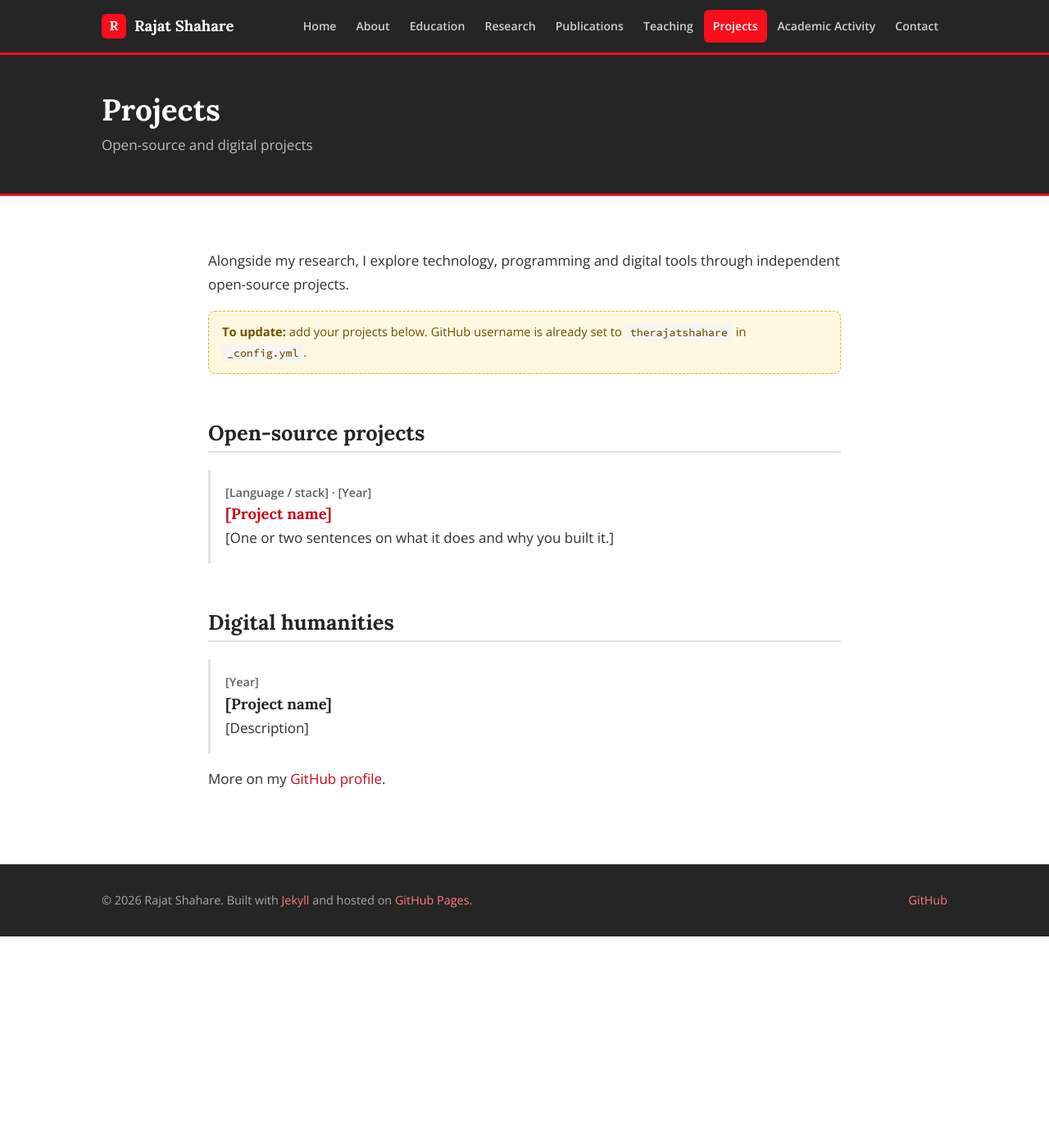
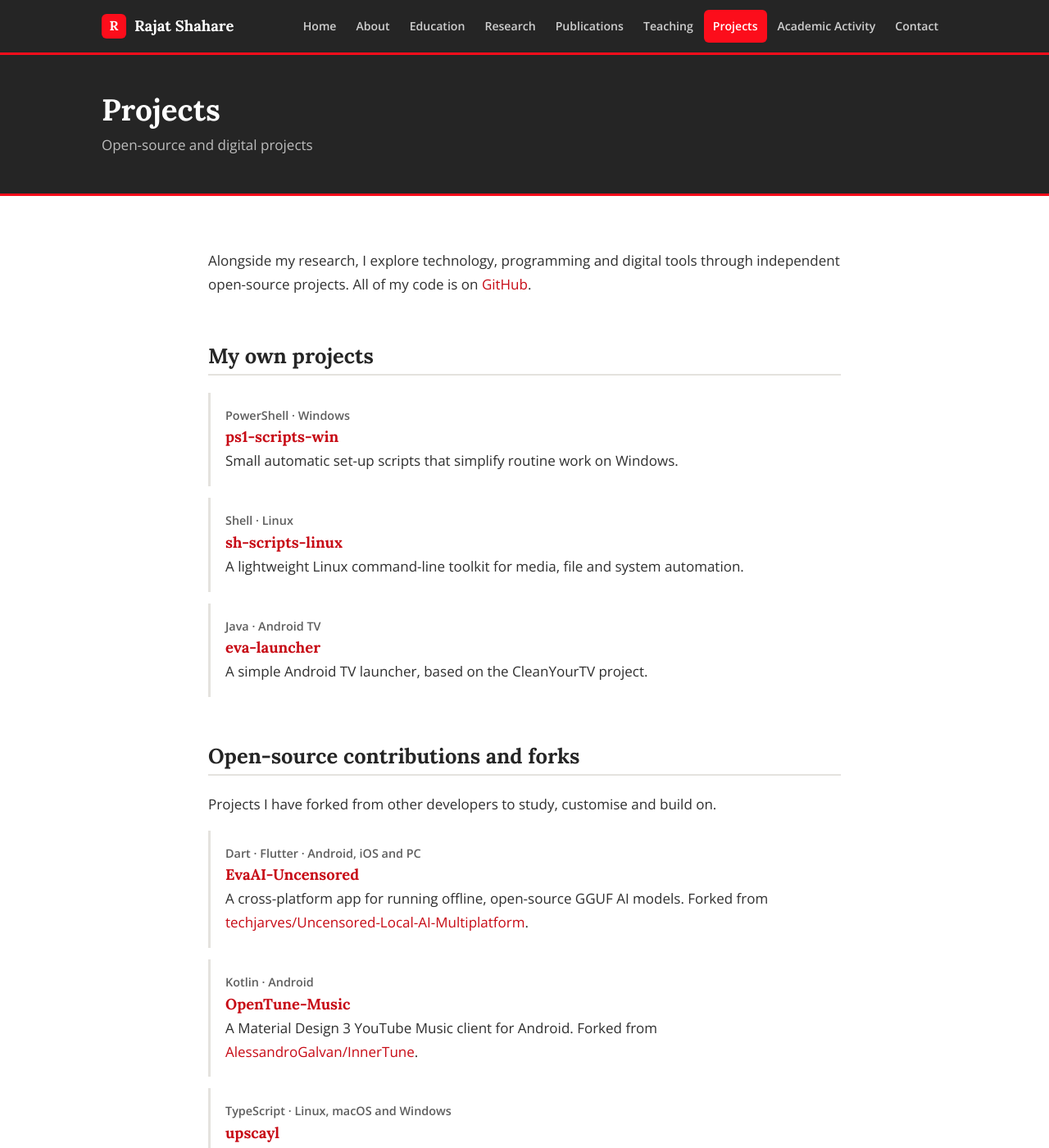
Before and after one commit to therajatshahare/therajatshahare.github.io, a Jekyll site: the page built from projects.md, in a window 1280 px wide and 1400 px high. Shown: the whole window at 82% size. Built offline with Jekyll 4.4.1, drawn with Linux system fonts in a browser that asks for light colours; some of the changed text lies outside the part shown.

Commit message:
Update projects.md

```diff
--- a/projects.md
+++ b/projects.md
@@ -4,24 +4,54 @@ title: Projects
 subtitle: Open-source and digital projects
 permalink: /projects/
 ---
-Alongside my research, I explore technology, programming and digital tools through independent open-source projects.
+Alongside my research, I explore technology, programming and digital tools through independent open-source projects. All of my code is on [GitHub](https://github.com/therajatshahare).
 
-<p class="todo"><strong>To update:</strong> add your projects below. GitHub username is already set to <code>therajatshahare</code> in <code>_config.yml</code>.</p>
-
-## Open-source projects
+## My own projects
 
 <div class="entry">
-  <div class="meta">[Language / stack] · [Year]</div>
-  <h3><a href="https://github.com/therajatshahare/[repo-name]">[Project name]</a></h3>
-  [One or two sentences on what it does and why you built it.]
+  <div class="meta">PowerShell · Windows</div>
+  <h3><a href="https://github.com/therajatshahare/ps1-scripts-win">ps1-scripts-win</a></h3>
+  Small automatic set-up scripts that simplify routine work on Windows.
 </div>
 
-## Digital humanities
+<div class="entry">
+  <div class="meta">Shell · Linux</div>
+  <h3><a href="https://github.com/therajatshahare/sh-scripts-linux">sh-scripts-linux</a></h3>
+  A lightweight Linux command-line toolkit for media, file and system automation.
+</div>
 
 <div class="entry">
-  <div class="meta">[Year]</div>
-  <h3>[Project name]</h3>
-  [Description]
+  <div class="meta">Java · Android TV</div>
+  <h3><a href="https://github.com/therajatshahare/eva-launcher">eva-launcher</a></h3>
+  A simple Android TV launcher, based on the CleanYourTV project.
 </div>
 
-More on my [GitHub profile](https://github.com/therajatshahare).
+## Open-source contributions and forks
+
+Projects I have forked from other developers to study, customise and build on.
+
+<div class="entry">
+  <div class="meta">Dart · Flutter · Android, iOS and PC</div>
+  <h3><a href="https://github.com/therajatshahare/EvaAI-Uncensored">EvaAI-Uncensored</a></h3>
+  A cross-platform app for running offline, open-source GGUF AI models. Forked from <a href="https://github.com/techjarves/Uncensored-Local-AI-Multiplatform">techjarves/Uncensored-Local-AI-Multiplatform</a>.
+</div>
+
+<div class="entry">
+  <div class="meta">Kotlin · Android</div>
+  <h3><a href="https://github.com/therajatshahare/OpenTune-Music">OpenTune-Music</a></h3>
+  A Material Design 3 YouTube Music client for Android. Forked from <a href="https://github.com/AlessandroGalvan/InnerTune">AlessandroGalvan/InnerTune</a>.
+</div>
+
+<div class="entry">
+  <div class="meta">TypeScript · Linux, macOS and Windows</div>
+  <h3><a href="https://github.com/therajatshahare/upscayl">upscayl</a></h3>
+  A free, open-source AI image upscaler. Forked from <a href="https://github.com/upscayl/upscayl">upscayl/upscayl</a>.
+</div>
+
+## Community and web
+
+<div class="entry">
+  <div class="meta">Started at age 17–18 · Managed until 2024 · Discontinued</div>
+  <h3>Unofficial fan website and social media pages</h3>
+  Started out of fandom in my late teens, I ran an unofficial fan website and social media pages for a television actress and managed them until 2024, when I discontinued them.
+</div>
```
